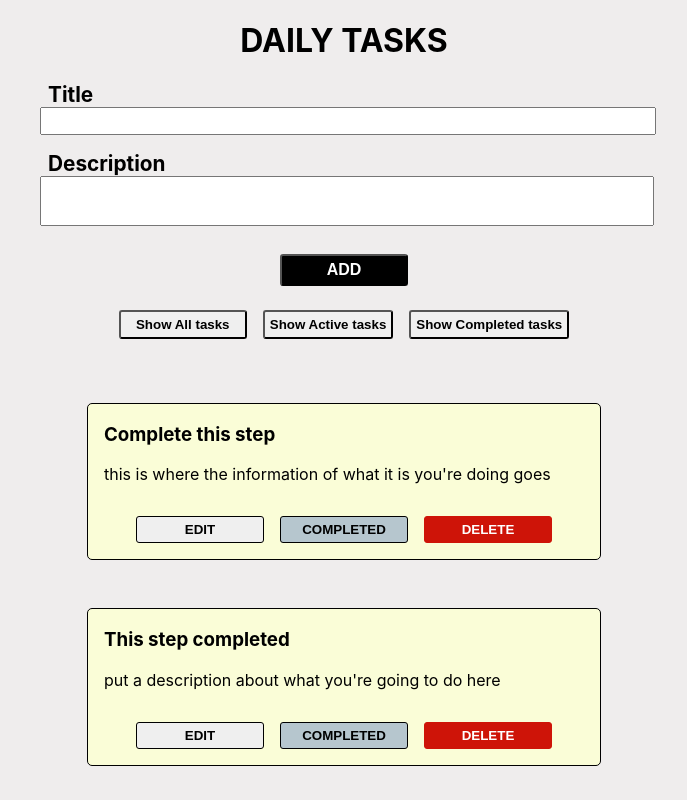
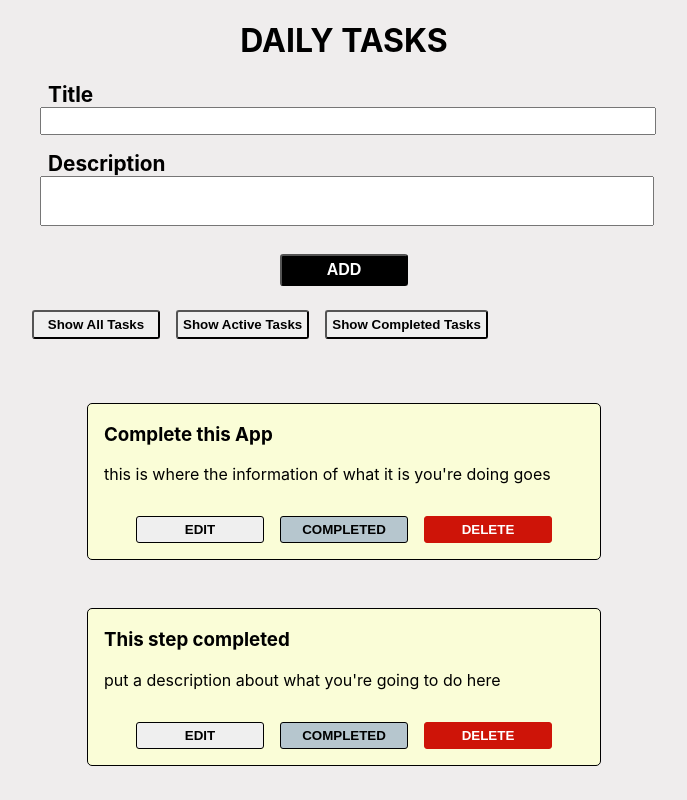
Before and after one commit to Tasups/Daily-Todo, a React (Create React App) app: page / in a window 1280 px wide. Shown: the top 800 px of the page, without its empty margins (296-983 px from the left). Built offline with nearby package versions, Linux system fonts and the light colour scheme.

Commit message:
tasks filter completed, styling not completed

```diff
--- a/src/FilterButton.js
+++ b/src/FilterButton.js
@@ -10,7 +10,7 @@ const FilterButton = (props) => {
     >
       <span className="visually-hidden">Show </span>
       <span>{props.name}</span>
-      <span className="visually-hidden"> tasks</span>
+      <span className="visually-hidden"> Tasks</span>
     </button>
     )
 }
--- a/src/TodoList.js
+++ b/src/TodoList.js
@@ -1,10 +1,49 @@
-import React from 'react';
+import React, { useState } from 'react';
 
 import Todo from './Todo.js';
+import FilterButton from './FilterButton.js';
+
+import FILTER_MAP from './filter_data.js';
+
 
 const TodoList = ({ tasks, toggleTaskCompleted, deleteTask, editTask }) => {
+
+  const [filter, setFilter] = useState('All');
+
+  const FILTER_NAMES = Object.keys(FILTER_MAP);
+
+  const filterList = FILTER_NAMES.map(name => (
+    <FilterButton
+      key={name}
+      name={name}
+      isPressed={name === filter}
+      setFilter={setFilter}
+    />
+    ));
+
+  const taskList = tasks
+    .filter(FILTER_MAP[filter])
+    .map(task => (
+    <Todo
+      id={task.id}
+      task={task}
+      key={task.key}
+      completed={task.completed}
+      toggleTaskCompleted={toggleTaskCompleted}
+      deleteTask={deleteTask}
+      editTask={editTask}
+    />
+  ));
+
   return (
     <React.Fragment>
+
+    {filterList}
+    {taskList}
+
+
+
+    {/*
       {
         tasks.map((task) => {
         return(
@@ -20,6 +59,8 @@ const TodoList = ({ tasks, toggleTaskCompleted, deleteTask, editTask }) => {
         )
         })
       }
+      */}
+
     </React.Fragment>
   )
 }
--- a/src/task_data.js
+++ b/src/task_data.js
@@ -2,7 +2,7 @@ const DATA = [
   {
     id: 1,
     key: 1,
-    title: "Complete this step",
+    title: "Complete this App",
     desc: "this is where the information of what it is you're doing goes",
     completed: false
   },
@@ -12,6 +12,62 @@ const DATA = [
     title: "This step completed",
     desc: "put a description about what you're going to do here",
     completed: true
+  },
+  {
+    id: 3,
+    key: 1,
+    title: "Complete this step",
+    desc: "this is where the information of what it is you're doing goes",
+    completed: false
+  },
+  {
+    id: 1,
+    key: 1,
+    title: "Complete this step",
+    desc: "this is where the information of what it is you're doing goes",
+    completed: false
+  },
+  {
+    id: 1,
+    key: 1,
+    title: "Complete this step",
+    desc: "this is where the information of what it is you're doing goes",
+    completed: false
+  },
+  {
+    id: 1,
+    key: 1,
+    title: "Complete this step",
+    desc: "this is where the information of what it is you're doing goes",
+    completed: false
+  },
+  {
+    id: 1,
+    key: 1,
+    title: "Complete this step",
+    desc: "this is where the information of what it is you're doing goes",
+    completed: false
+  },
+  {
+    id: 1,
+    key: 1,
+    title: "Complete this step",
+    desc: "this is where the information of what it is you're doing goes",
+    completed: false
+  },
+  {
+    id: 1,
+    key: 1,
+    title: "Complete this step",
+    desc: "this is where the information of what it is you're doing goes",
+    completed: false
+  },
+  {
+    id: 1,
+    key: 1,
+    title: "Complete this step",
+    desc: "this is where the information of what it is you're doing goes",
+    completed: false
   }
 ];
 
```
Also changed, not shown: src/App.js (+9 -2 lines).
